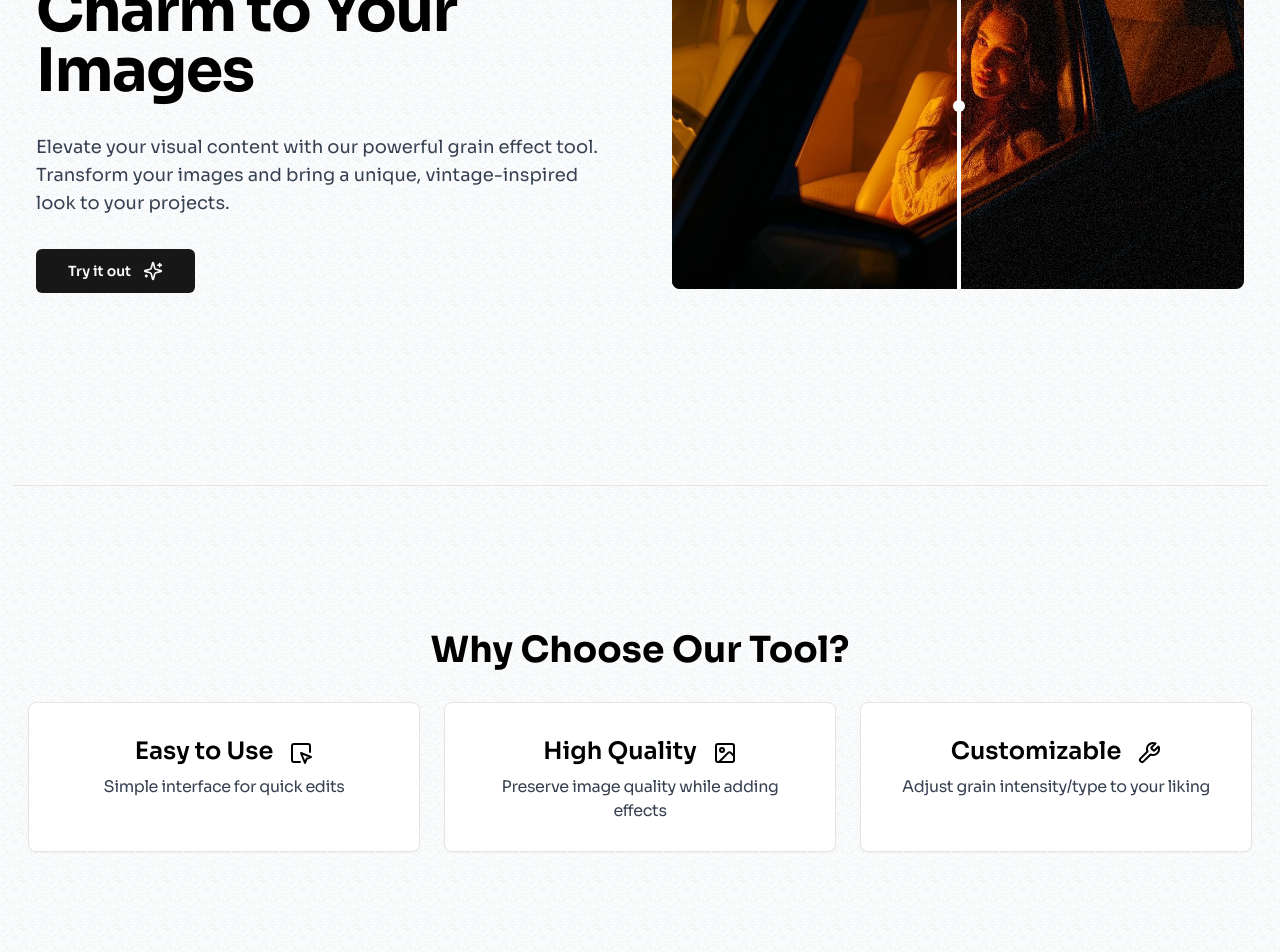
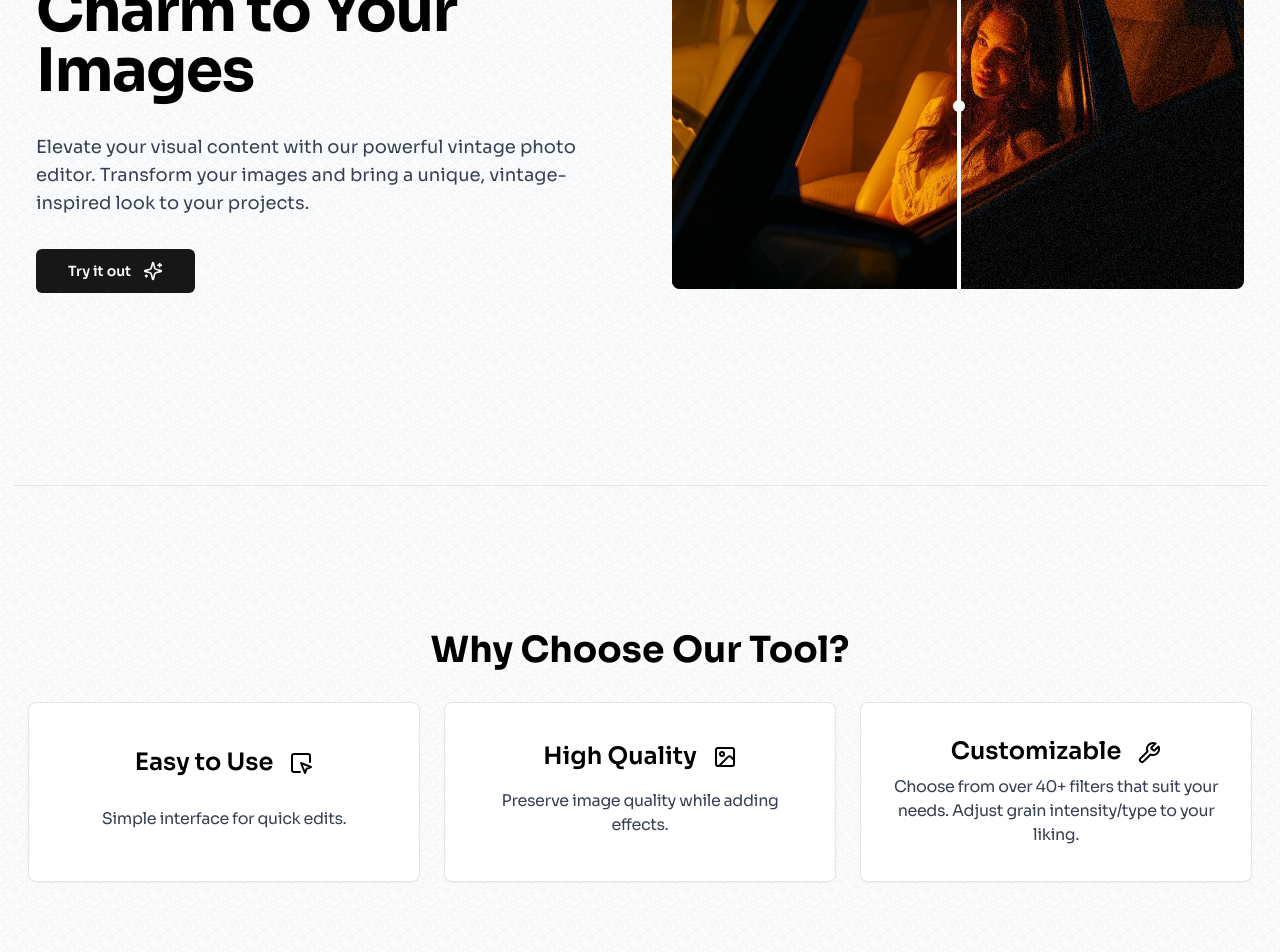
Before and after one commit to armaanx/grainify, a Next.js app: page / in a window 1280 px wide. Shown: the part 340-1292 px from the top of the page. Built offline with nearby package versions, Linux system fonts and the light colour scheme.

Commit message:
homepage ui updates

```diff
--- a/src/app/page.tsx
+++ b/src/app/page.tsx
@@ -21,9 +21,9 @@ export default function Home() {
                 Add Vintage Charm to Your Images
               </h1>
               <p className="text-lg text-gray-700 dark:text-gray-300">
-                Elevate your visual content with our powerful grain effect tool.
-                Transform your images and bring a unique, vintage-inspired look
-                to your projects.
+                Elevate your visual content with our powerful vintage photo
+                editor. Transform your images and bring a unique,
+                vintage-inspired look to your projects.
               </p>
               <Link href={"/apply"} className={buttonVariants({ size: "lg" })}>
                 <span className="font-semibold">Try it out</span>{" "}
@@ -45,22 +45,23 @@ export default function Home() {
                   icon: (
                     <SquareMousePointer className="inline ml-4 align-middle" />
                   ),
-                  description: "Simple interface for quick edits",
+                  description: "Simple interface for quick edits.",
                 },
                 {
                   title: "High Quality",
                   icon: <ImageIcon className="inline ml-4 align-middle" />,
-                  description: "Preserve image quality while adding effects",
+                  description: "Preserve image quality while adding effects.",
                 },
                 {
                   title: "Customizable",
                   icon: <Wrench className="inline ml-4 align-middle" />,
-                  description: "Adjust grain intensity/type to your liking",
+                  description:
+                    "Choose from over 40+ filters that suit your needs. Adjust grain intensity/type to your liking.",
                 },
               ].map((feature, index) => (
                 <div
                   key={index}
-                  className="p-8 px-10 border rounded-lg shadow-sm bg-white  dark:bg-zinc-900/50 max-h-[150px]"
+                  className="pb-10 p-8 border rounded-lg shadow-sm bg-white  dark:bg-zinc-900/50 h-[180px] grid grid-flow-row justify-center items-center"
                 >
                   <h3 className="text-xl md:text-2xl font-semibold mb-2 text-black dark:text-white">
                     {feature.title}
```
